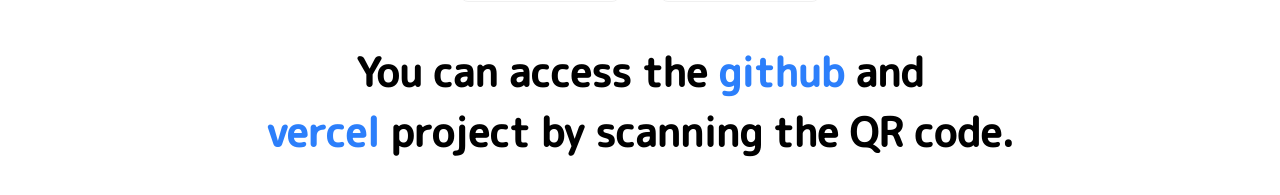
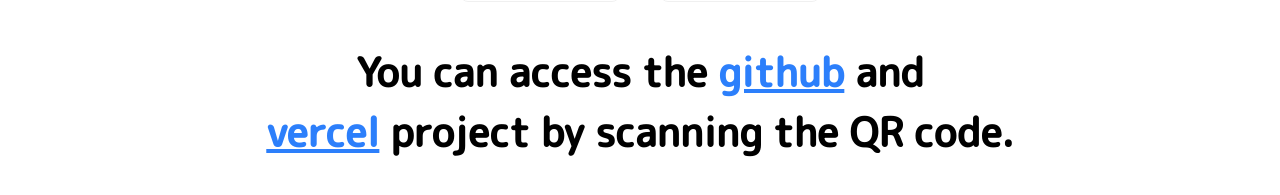
Before and after one commit to mustafasalim/resumee-project, a React (Vite) app: page / in a window 1280 px wide. Shown: the part 1797-1992 px from the top of the page. Built offline with nearby package versions, Linux system fonts and the light colour scheme; a web font is replaced by a local one.

Commit message:
#12 button color and text in the QR code section, link added, sample cv shadow updated

```diff
--- a/src/layout/header/index.tsx
+++ b/src/layout/header/index.tsx
@@ -20,7 +20,7 @@
           <div>
             <Link to="/create-cv">
               <Button
-                className="!bg-[#78584C] mt-40 !h-16 w-40  rounded-[20px] font-bold hover:opacity-55  !text-[30px]"
+                className="!bg-blue-500 text-blue-100 mt-40 !h-16 w-40  rounded-[20px] font-bold hover:opacity-85  !text-[30px]"
                 size="large"
                 type="primary"
               >
--- a/src/layout/section/index.tsx
+++ b/src/layout/section/index.tsx
@@ -1,4 +1,5 @@
 import { QRCode, Space } from "antd"
+import { Link } from "react-router-dom"
 
 function Section() {
   return (
@@ -16,7 +17,7 @@
             />
           </div>
         </div>
-        <div className="w-[659px] h-[614px] shadow-md">
+        <div className="w-[659px] h-[614px] shadow">
           <img
             src="/image/resim3.png"
             alt=""
@@ -46,9 +47,21 @@
 
         <div className="text-black text-[40px] font-extrabold text-center  w-full flex items-center justify-center">
           <div className="mt-10">
-            You can access the <span className="text-[#2C7FFB]">github</span>{" "}
-            and <br /> <span className="text-[#2C7FFB]">vercel</span> project by
-            scanning the QR code.
+            You can access the{" "}
+            <Link
+              to="https://github.com/mustafasalim"
+              className="text-[#2C7FFB] hover:opacity-75 underline transition-all"
+            >
+              github
+            </Link>{" "}
+            and <br />{" "}
+            <Link
+              to="https://resumee-project.vercel.app/"
+              className="text-[#2C7FFB] underline hover:opacity-75 transition-all"
+            >
+              vercel
+            </Link>{" "}
+            project by scanning the QR code.
           </div>
         </div>
       </div>
```
